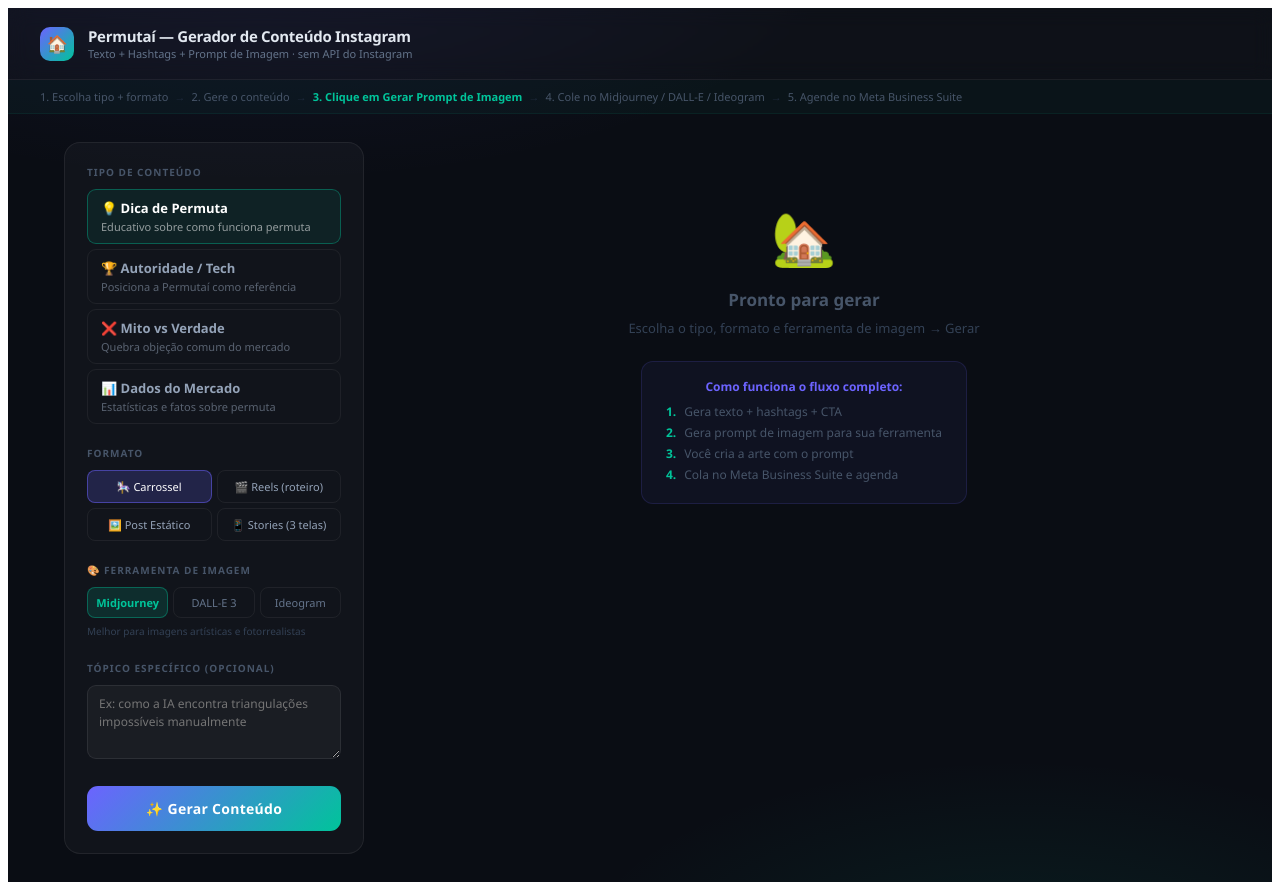
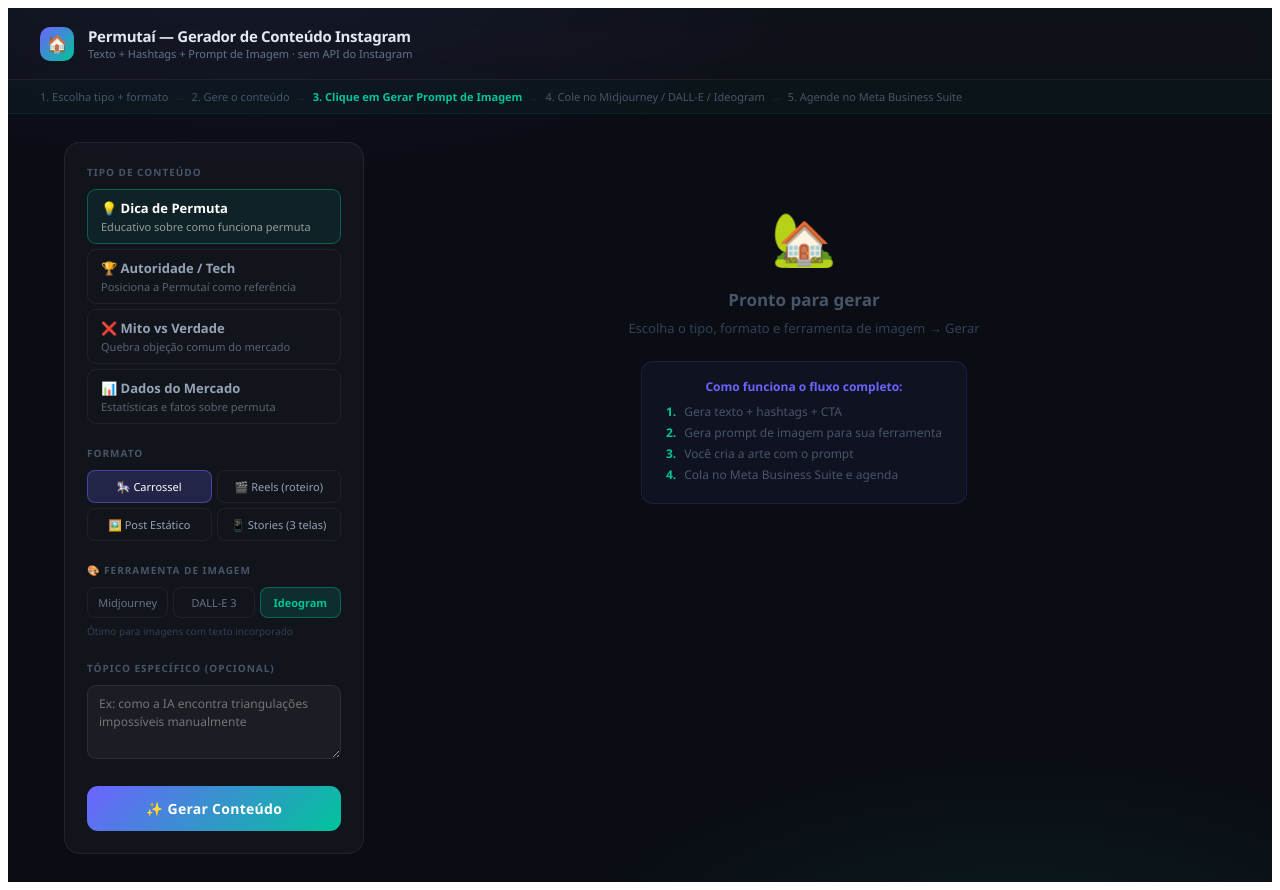
Before and after one commit to dancabraleventos-commits/permutai-conteudo, a React (Vite) app: page / in a window 1280 px wide. Built offline with nearby package versions, Linux system fonts and the light colour scheme.

Commit message:
Update App.jsx

```diff
--- a/src/App.jsx
+++ b/src/App.jsx
@@ -265,7 +265,7 @@
 export default function App() {
   const [theme, setTheme] = useState(THEMES[0]);
   const [format, setFormat] = useState(FORMATS[0]);
-  const [imageTool, setImageTool] = useState("midjourney");
+  const [imageTool, setImageTool] = useState("ideogram");
   const [customTopic, setCustomTopic] = useState("");
   const [loading, setLoading] = useState(false);
   const [result, setResult] = useState(null);
```
